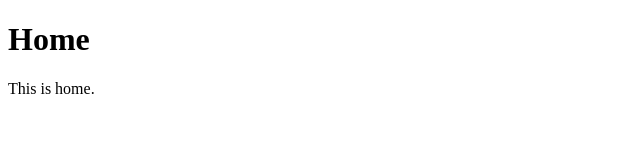
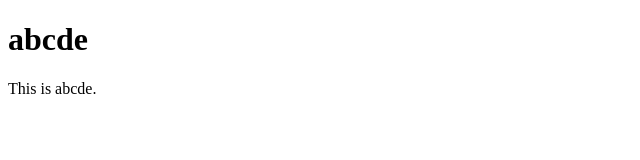
Before and after one commit to theonlyonek22/KyutaeLee.github.io, a plain HTML site: page index.html in a window 1280 px wide. Shown: the full height of the page, 0-640 px from the left. Drawn offline with Linux system fonts and the light colour scheme.

Commit message:
change abcde

```diff
--- a/index.html
+++ b/index.html
@@ -6,8 +6,8 @@
   <meta charset="utf-8">
  </head>
  <body>
-  <h1>Home</h1>
-  <p>This is home.</p>
+  <h1>abcde</h1>
+  <p>This is abcde.</p>
  </body>
 
 
```
